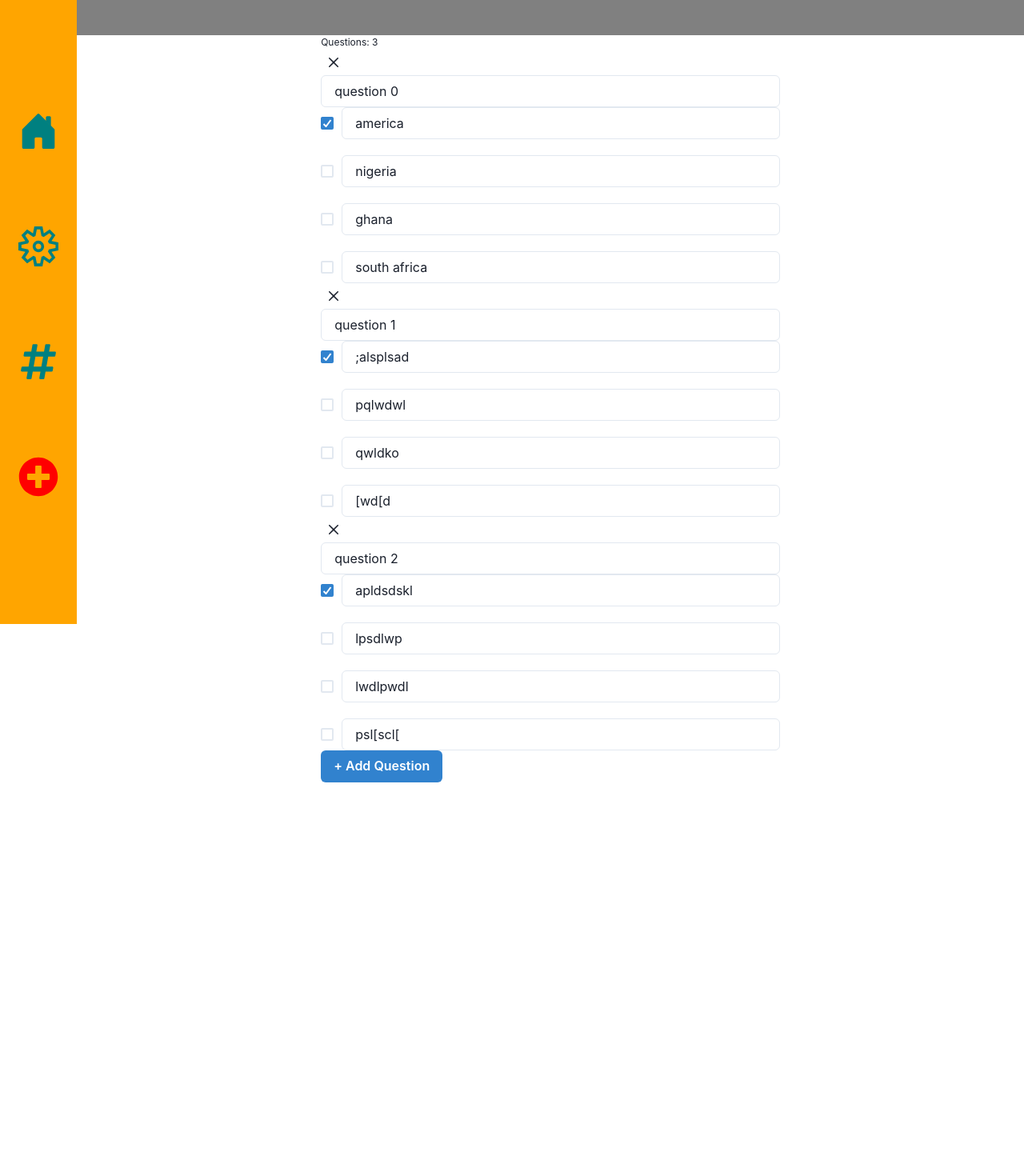
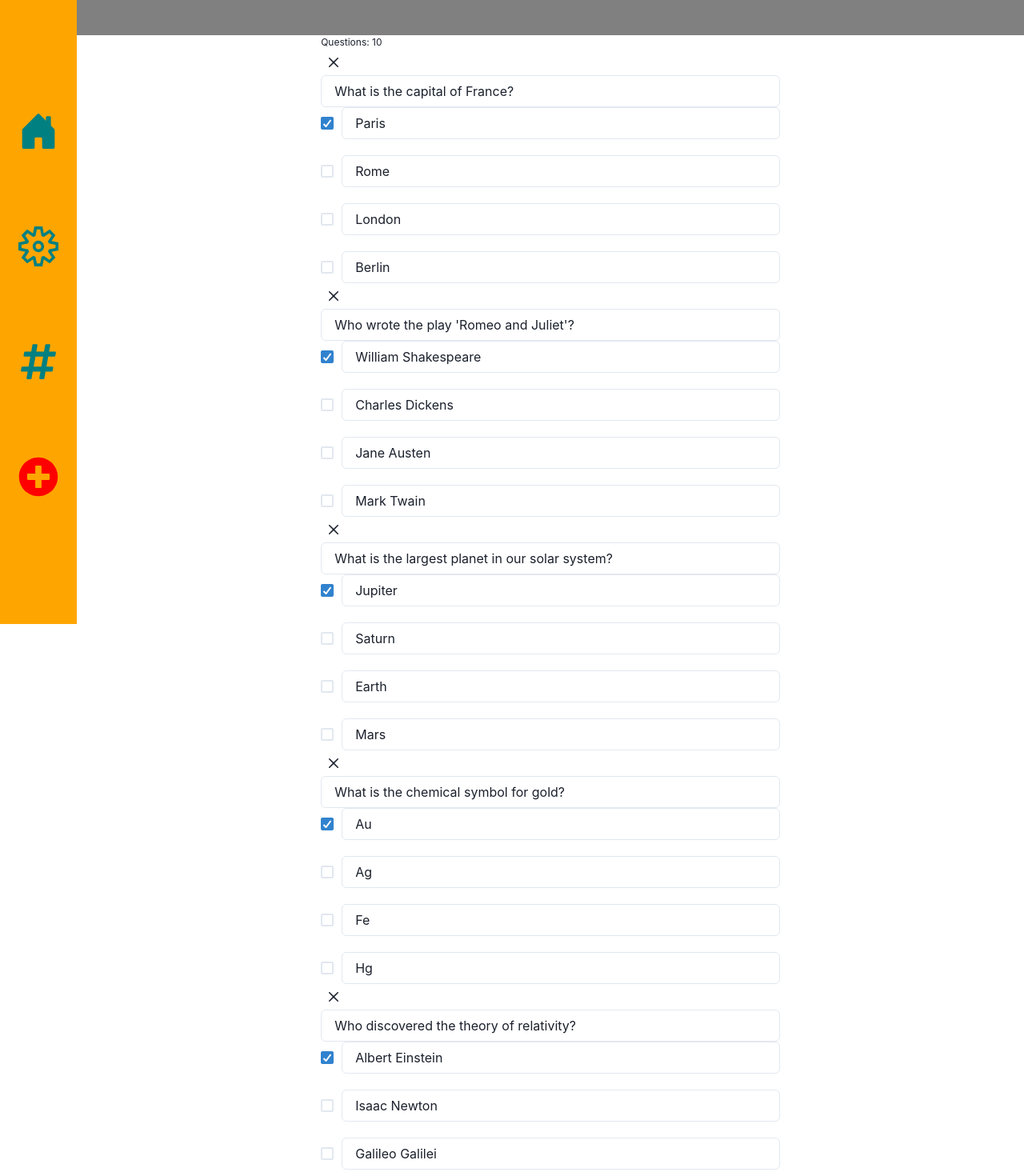
Before and after one commit to Bolexzy/QUIZWHIZ, a React (Create React App) app in the folder client-backend/: page /setquiz in a window 1280 px wide. Shown: the part 20-1490 px from the top of the page at 80% size. Before the commit the page ends 998 px from the top, so only its background shows below. Built offline with nearby package versions, Linux system fonts and the light colour scheme.

Commit message:
added functionality to the quiz taking component

```diff
--- a/client-backend/src/App.js
+++ b/client-backend/src/App.js
@@ -12,6 +12,7 @@ import { Text, Center } from '@chakra-ui/react';
 
 import Root from './components/Root';
 import QuizSettingPage from './components/quiz_settings_components/QuizSettingPage';
+import QuizTakingPage from './components/quiz_taking_component/QuizTakingPage';
 
 import './index.css';
 
@@ -30,7 +31,7 @@ const router = createBrowserRouter([
       },
       {
         path: "/takequiz",
-        element:<Center><Text>I dont know what this is supposed to be</Text></Center>,
+        element:<QuizTakingPage />,
       },
       {
         path: "/setquiz",
--- a/client-backend/src/components/quiz_settings_components/QuizSettingPage.js
+++ b/client-backend/src/components/quiz_settings_components/QuizSettingPage.js
@@ -3,7 +3,7 @@ import { Button } from '@chakra-ui/react';
 import { Container } from '@chakra-ui/react'
 import { v4 } from "uuid";
 import DisplayQuestions from './DisplayQuestions';
-import questions from '../../quiz_questions.json';
+import questions from '../../set_quiz_questions.json';
 import QuizInfo from './QuizInfo';
 
 export default function QuizSettingPage() {
--- /dev/null
+++ b/client-backend/src/components/quiz_taking_component/OneQuestion.js
@@ -0,0 +1,12 @@
+import React from 'react';
+import { Text } from '@chakra-ui/react'
+import QuestionOptions from './QuestionOptions';
+
+export default function OneQuestion({ question, questionIndex, addOptionToCorrectAnswer }) {
+    return (
+        <>
+            <Text fontSize='xl'>Question{questionIndex+1}: {question.question}</Text>
+            <QuestionOptions options={question.options} questionId={question.id} myanswer={question.myanswer == null ? [] : question.myanswer } addOptionToCorrectAnswer={addOptionToCorrectAnswer} />
+        </>
+    )
+}
--- /dev/null
+++ b/client-backend/src/components/quiz_taking_component/QuestionOption.js
@@ -0,0 +1,17 @@
+import React from 'react';
+import { Checkbox } from '@chakra-ui/react';
+import { Text } from '@chakra-ui/react';
+import { HStack } from '@chakra-ui/react'
+
+export default function QuestionOption({ optionLabel, optionText, questionId, addOptionToCorrectAnswer, myanswer }) {
+
+    return (
+        <>
+            <HStack spacing='10px'>
+                <Text>{optionLabel}</Text>
+                <Checkbox isChecked={!!myanswer.includes(optionLabel)} value={optionLabel} onChange={(e) => addOptionToCorrectAnswer(questionId, optionLabel, e.target.checked)}></Checkbox>
+                <Text>{optionText}</Text>
+            </HStack>
+        </>
+    )
+}
--- /dev/null
+++ b/client-backend/src/components/quiz_taking_component/QuestionOptions.js
@@ -0,0 +1,23 @@
+import React from 'react';
+import { Stack } from '@chakra-ui/react'
+import QuestionOption from './QuestionOption';
+
+export default function QuestionOptions({ questionId, options, addOptionToCorrectAnswer, myanswer }) {
+
+    function showOptions(options) {
+        let arr = [];
+        for (let key in options) {
+            arr.push(<QuestionOption optionLabel={key} optionText={options[key]} questionId={questionId}  myanswer={myanswer} key={key} addOptionToCorrectAnswer={addOptionToCorrectAnswer} />);
+        }
+        return arr;
+    }
+
+    return (
+        <>
+            <Stack spacing={5} direction='column'>
+                {showOptions(options)}
+            </Stack>
+        </>
+    )
+
+}
--- a/client-backend/src/components/quiz_taking_component/QuizTakingPage.js
+++ b/client-backend/src/components/quiz_taking_component/QuizTakingPage.js
@@ -0,0 +1,13 @@
+import React from "react";
+import { Box } from "@chakra-ui/react";
+import QuizWindow from "./QuizWindow";
+
+export default function QuizTakingPage(){
+
+
+    return (
+        <Box>
+            <QuizWindow />
+        </Box>
+    )
+}
--- /dev/null
+++ b/client-backend/src/components/quiz_taking_component/QuizWindow.js
@@ -0,0 +1,60 @@
+import React, { useState, useEffect } from 'react';
+import { Box, Button } from '@chakra-ui/react';
+import questions from '../../take_quiz_questions.json';
+import OneQuestion from './OneQuestion';
+
+export default function QuizWindow() {
+    const [quiz, setQuiz] = useState(questions);
+    const [currentIndex, setCurrentIndex] = useState(0);
+    const [render, toggleRender] = useState(false);
+
+    const goToPrevious = () => {
+        setCurrentIndex((prevIndex) => (prevIndex === 0 ? quiz.length - 1 : prevIndex - 1));
+    };
+
+    const goToNext = () => {
+        setCurrentIndex((prevIndex) => (prevIndex === quiz.length - 1 ? 0 : prevIndex + 1));
+    };
+
+    const goToFirst = () => {
+        setCurrentIndex(0);
+    };
+
+    const goToLast = () => {
+        setCurrentIndex(quiz.length - 1);
+    };
+
+    const addOptionToCorrectAnswer = (questionId, optionKey, checked) => {
+        setQuiz((prevState) => {
+            for (let question of prevState) {
+                if (question.id === questionId) {
+                    if (question.myanswer == null) {
+                        question.myanswer = []
+                    }
+                    if (checked) {
+                        question.myanswer.push(optionKey);
+                    } else {
+                        const tmparr = question.myanswer.filter((ans) => ans != optionKey);
+                        question.myanswer = tmparr;
+                    }
+                    toggleRender(!render);
+                    console.log(prevState)
+                }
+            }
+            return prevState;
+        });
+    }
+
+    useEffect(() => {
+        console.log(questions)
+    },[quiz]);
+    return (
+        <Box>
+            <OneQuestion question={quiz[currentIndex]} questionIndex={currentIndex} addOptionToCorrectAnswer={addOptionToCorrectAnswer} />
+            <Button onClick={goToFirst}>First</Button>
+            <Button onClick={goToPrevious}>Previous</Button>
+            <Button onClick={goToNext}>Next</Button>
+            <Button onClick={goToLast}>Last</Button>
+        </Box>
+    );
+};
--- a/client-backend/src/quiz_questions.json
+++ /dev/null
@@ -1,35 +0,0 @@
-[
-    {
-        "id": "3873",
-        "question": "question 0",
-        "options":{
-            "A": "america",
-            "B": "nigeria",
-            "C": "ghana",
-            "D": "south africa"
-        },
-        "answer":  ["A"]
-    },
-    {
-        "id": "345",
-        "question": "question 1",
-        "options":{
-            "A": ";alsplsad",
-            "B": "pqlwdwl",
-            "C": "qwldko",
-            "D": "[wd[d"
-        },
-        "answer": ["A"]
-    },
-    {
-        "id": "6336",
-        "question": "question 2",
-        "options":{
-            "A": "apldsdskl",
-            "B": "lpsdlwp",
-            "C": "lwdlpwdl",
-            "D": "psl[scl["
-        },
-        "answer":  ["A"]
-    }
-]
--- /dev/null
+++ b/client-backend/src/set_quiz_questions.json
@@ -0,0 +1,112 @@
+[
+    {
+      "id": "3873",
+      "question": "What is the capital of France?",
+      "options": {
+        "A": "Paris",
+        "B": "Rome",
+        "C": "London",
+        "D": "Berlin"
+      },
+      "answer": ["A"]
+    },
+    {
+      "id": "3874",
+      "question": "Who wrote the play 'Romeo and Juliet'?",
+      "options": {
+        "A": "William Shakespeare",
+        "B": "Charles Dickens",
+        "C": "Jane Austen",
+        "D": "Mark Twain"
+      },
+      "answer": ["A"]
+    },
+    {
+      "id": "3875",
+      "question": "What is the largest planet in our solar system?",
+      "options": {
+        "A": "Jupiter",
+        "B": "Saturn",
+        "C": "Earth",
+        "D": "Mars"
+      },
+      "answer": ["A"]
+    },
+    {
+      "id": "3876",
+      "question": "What is the chemical symbol for gold?",
+      "options": {
+        "A": "Au",
+        "B": "Ag",
+        "C": "Fe",
+        "D": "Hg"
+      },
+      "answer": ["A"]
+    },
+    {
+      "id": "3877",
+      "question": "Who discovered the theory of relativity?",
+      "options": {
+        "A": "Albert Einstein",
+        "B": "Isaac Newton",
+        "C": "Galileo Galilei",
+        "D": "Nikola Tesla"
+      },
+      "answer": ["A"]
+    },
+    {
+      "id": "3878",
+      "question": "Which planet is known as the 'Red Planet'?",
+      "options": {
+        "A": "Mars",
+        "B": "Venus",
+        "C": "Mercury",
+        "D": "Neptune"
+      },
+      "answer": ["A"]
+    },
+    {
+      "id": "3879",
+      "question": "Who painted the Mona Lisa?",
+      "options": {
+        "A": "Leonardo da Vinci",
+        "B": "Pablo Picasso",
+        "C": "Vincent van Gogh",
+        "D": "Michelangelo"
+      },
+      "answer": ["A"]
+    },
+    {
+      "id": "3880",
+      "question": "Which scientist developed the theory of evolution?",
+      "options": {
+        "A": "Charles Darwin",
+        "B": "Marie Curie",
+        "C": "Stephen Hawking",
+        "D": "Louis Pasteur"
+      },
+      "answer": ["A"]
+    },
+    {
+      "id": "3881",
+      "question": "What is the chemical symbol for oxygen?",
+      "options": {
+        "A": "O",
+        "B": "C",
+        "C": "H",
+        "D": "N"
+      },
+      "answer": ["A"]
+    },
+    {
+      "id": "3882",
+      "question": "Who wrote the novel 'Pride and Prejudice'?",
+      "options": {
+        "A": "Jane Austen",
+        "B": "Emily Brontë",
+        "C": "Charlotte Brontë",
+        "D": "Virginia Woolf"
+      },
+      "answer": ["A"]
+    }
+  ]
--- /dev/null
+++ b/client-backend/src/take_quiz_questions.json
@@ -0,0 +1,112 @@
+[
+    {
+      "id": "3873",
+      "question": "What is the capital of France?",
+      "options": {
+        "A": "Paris",
+        "B": "Rome",
+        "C": "London",
+        "D": "Berlin"
+      },
+      "answer": ["A"]
+    },
+    {
+      "id": "3874",
+      "question": "Who wrote the play 'Romeo and Juliet'?",
+      "options": {
+        "A": "William Shakespeare",
+        "B": "Charles Dickens",
+        "C": "Jane Austen",
+        "D": "Mark Twain"
+      },
+      "answer": ["A"]
+    },
+    {
+      "id": "3875",
+      "question": "What is the largest planet in our solar system?",
+      "options": {
+        "A": "Jupiter",
+        "B": "Saturn",
+        "C": "Earth",
+        "D": "Mars"
+      },
+      "answer": ["A"]
+    },
+    {
+      "id": "3876",
+      "question": "What is the chemical symbol for gold?",
+      "options": {
+        "A": "Au",
+        "B": "Ag",
+        "C": "Fe",
+        "D": "Hg"
+      },
+      "answer": ["A"]
+    },
+    {
+      "id": "3877",
+      "question": "Who discovered the theory of relativity?",
+      "options": {
+        "A": "Albert Einstein",
+        "B": "Isaac Newton",
+        "C": "Galileo Galilei",
+        "D": "Nikola Tesla"
+      },
+      "answer": ["A"]
+    },
+    {
+      "id": "3878",
+      "question": "Which planet is known as the 'Red Planet'?",
+      "options": {
+        "A": "Mars",
+        "B": "Venus",
+        "C": "Mercury",
+        "D": "Neptune"
+      },
+      "answer": ["A"]
+    },
+    {
+      "id": "3879",
+      "question": "Who painted the Mona Lisa?",
+      "options": {
+        "A": "Leonardo da Vinci",
+        "B": "Pablo Picasso",
+        "C": "Vincent van Gogh",
+        "D": "Michelangelo"
+      },
+      "answer": ["A"]
+    },
+    {
+      "id": "3880",
+      "question": "Which scientist developed the theory of evolution?",
+      "options": {
+        "A": "Charles Darwin",
+        "B": "Marie Curie",
+        "C": "Stephen Hawking",
+        "D": "Louis Pasteur"
+      },
+      "answer": ["A"]
+    },
+    {
+      "id": "3881",
+      "question": "What is the chemical symbol for oxygen?",
+      "options": {
+        "A": "O",
+        "B": "C",
+        "C": "H",
+        "D": "N"
+      },
+      "answer": ["A"]
+    },
+    {
+      "id": "3882",
+      "question": "Who wrote the novel 'Pride and Prejudice'?",
+      "options": {
+        "A": "Jane Austen",
+        "B": "Emily Brontë",
+        "C": "Charlotte Brontë",
+        "D": "Virginia Woolf"
+      },
+      "answer": ["A"]
+    }
+  ]
```
